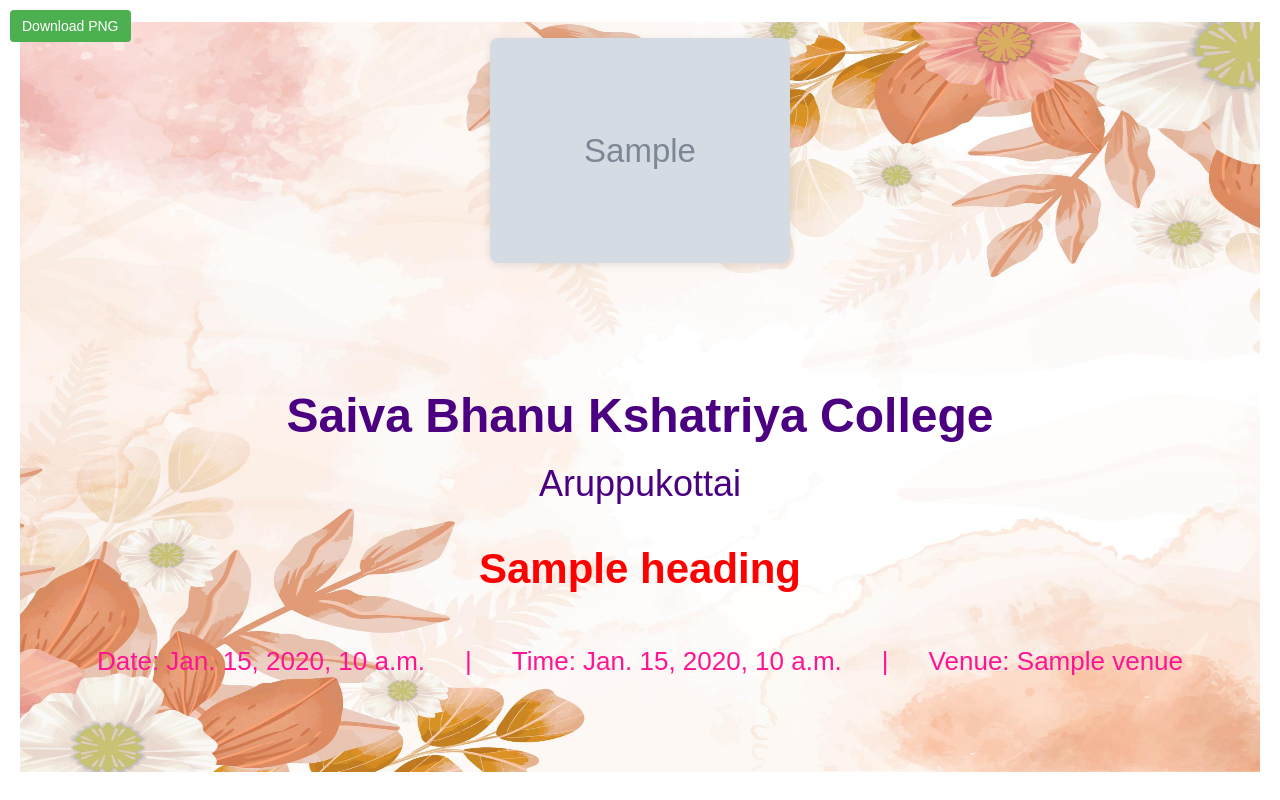
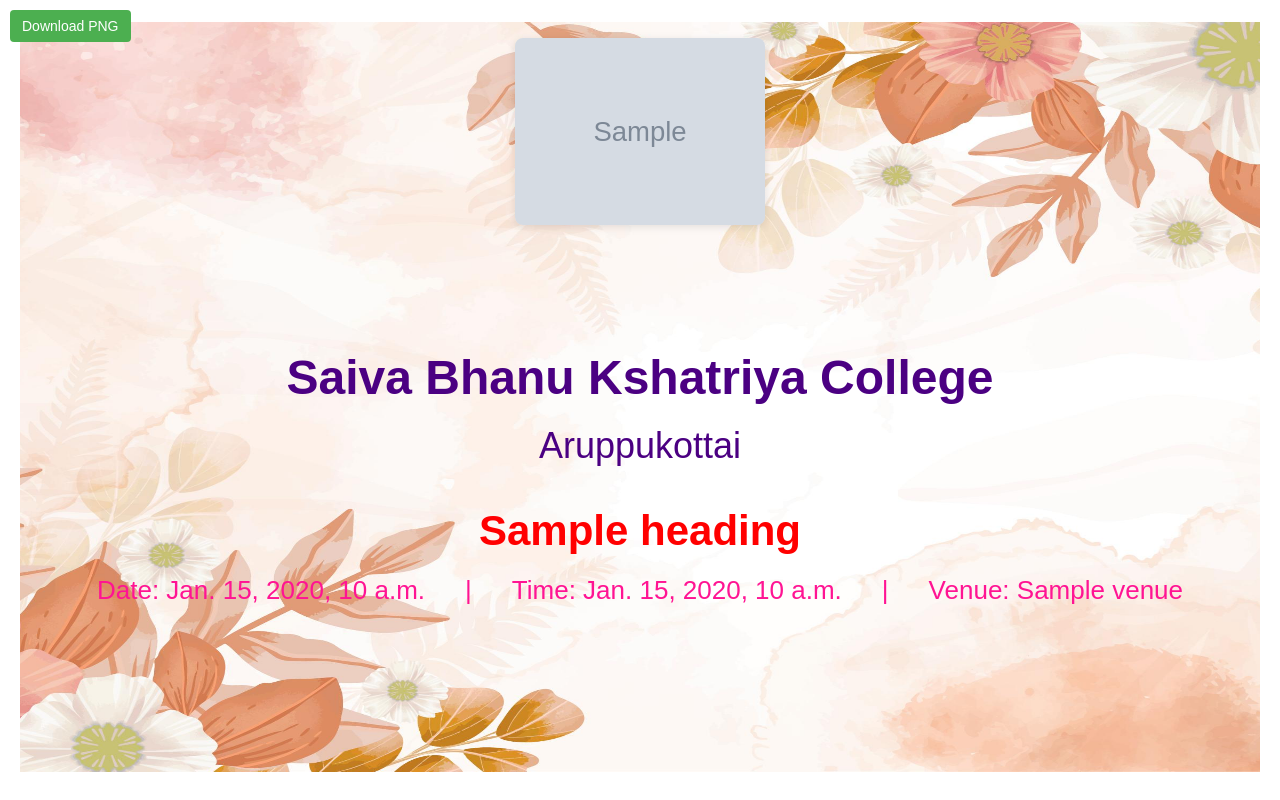
Before and after one commit to Aswin-AR5055/TemplateEditor, a Django app: template editor/templates/editor/template_preview.html in a window 1280 px wide. Run offline with Django 5.2, Linux system fonts and the light colour scheme; the template is opened without the code that fills it: most values are stand-ins (such as "Sample title", 1, 10 or a date in 2020); grey boxes marked "Sample" are stand-in pictures.

Commit message:
updated styles

```diff
--- a/editor/static/css/style.css
+++ b/editor/static/css/style.css
@@ -21,17 +21,20 @@
 }
 
 .image-container {
+    width: 100%;
     display: flex;
     justify-content: center;
     align-items: center;
-    margin-bottom: 16px;
-    margin-top: 16px;
+    margin: 16px 0;
 }
 
 .image-container img {
-    max-width: 300px;
+    max-width: 250px;
+    max-height: 250px;
+    width: auto;
     height: auto;
     border-radius: 8px;
+    object-fit: contain;
     box-shadow: 0 2px 8px rgba(0, 0, 0, 0.1);
 }
 
@@ -81,7 +84,7 @@
 
 .footer {
     position: absolute;
-    bottom: 50px;
+    bottom: auto;
     width: 100%;
     text-align: center;
     font-size: 26px;
```
